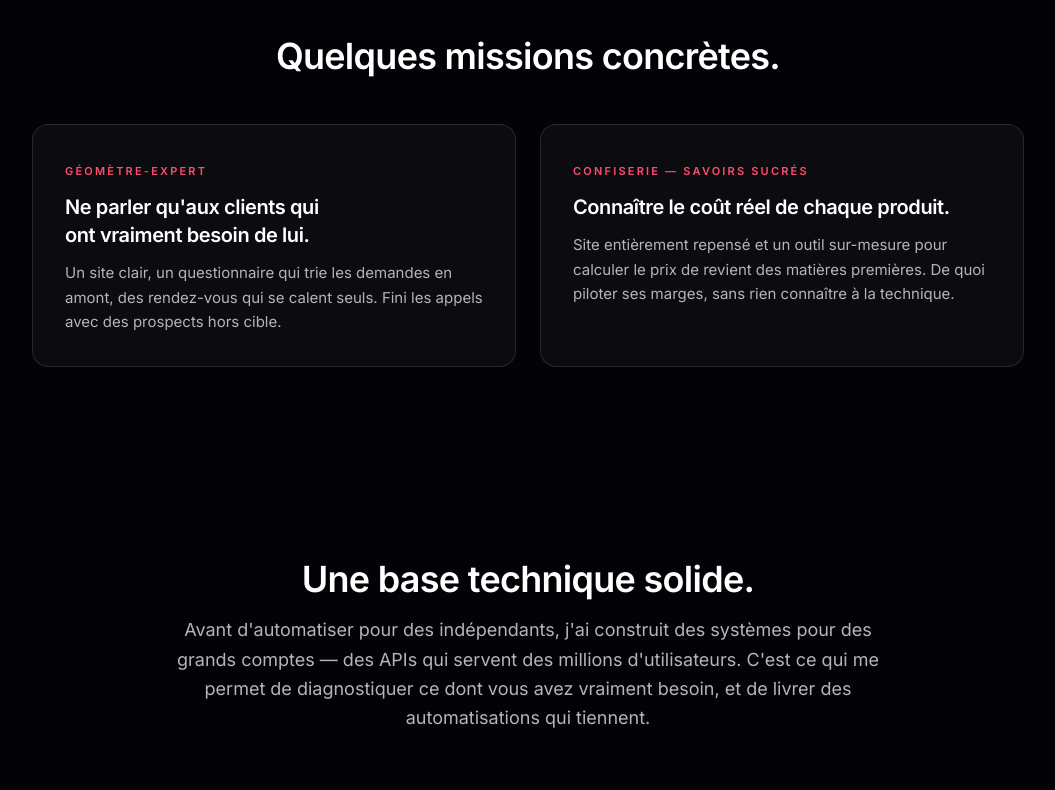
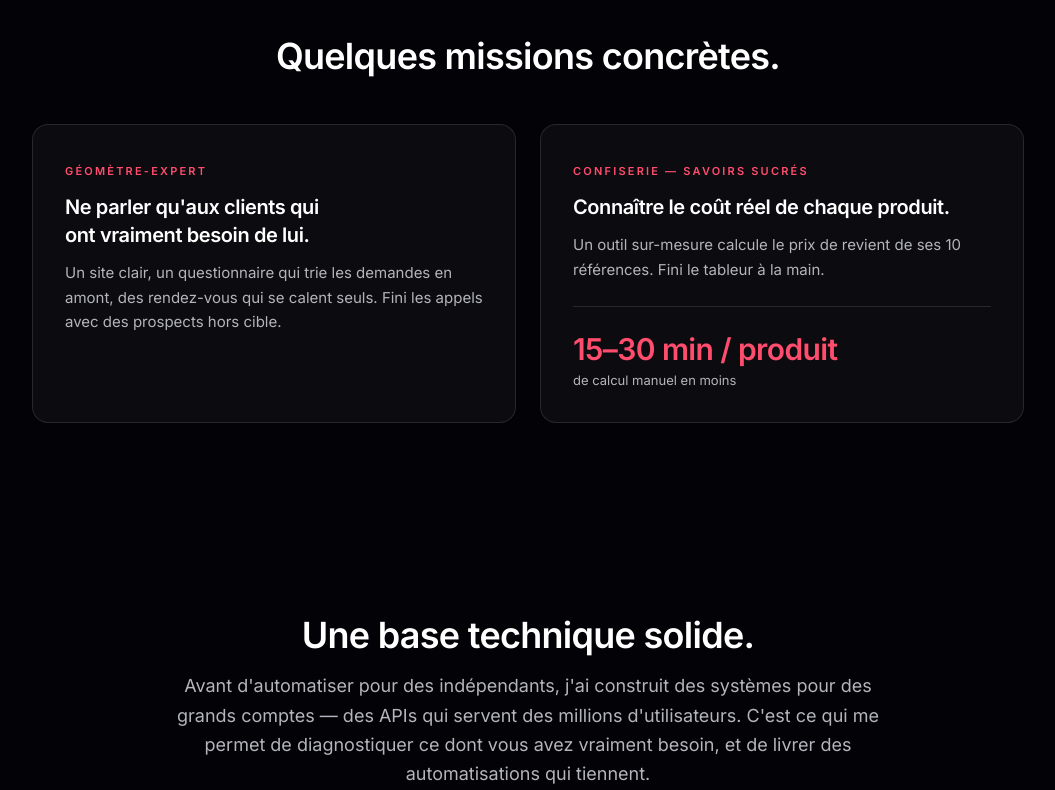
Before and after one commit to GuillaumeOcculy/appvise_consulting, a Next.js app: page / in a window 1280 px wide. Shown: the part 3680-4470 px from the top of the page, without its empty margins (112-1167 px from the left). Built offline with nearby package versions, Linux system fonts and the light colour scheme; no server answers.

Commit message:
Ajoute un chiffre cle sur la carte Savoirs Sucres

```diff
--- a/src/components/sections/CaseStudyCards.tsx
+++ b/src/components/sections/CaseStudyCards.tsx
@@ -7,7 +7,11 @@ const missions = [
   {
     label: 'Confiserie — Savoirs Sucrés',
     title: 'Connaître le coût réel de chaque produit.',
-    body: 'Site entièrement repensé et un outil sur-mesure pour calculer le prix de revient des matières premières. De quoi piloter ses marges, sans rien connaître à la technique.',
+    body: 'Un outil sur-mesure calcule le prix de revient de ses 10 références. Fini le tableur à la main.',
+    stat: {
+      value: '15–30 min / produit',
+      caption: 'de calcul manuel en moins',
+    },
   },
 ]
 
@@ -29,6 +33,14 @@ export default function CaseStudyCards() {
               </span>
               <h3 className="font-heading font-semibold text-xl mt-3">{m.title}</h3>
               <p className="text-text-muted text-[15px] leading-relaxed mt-3">{m.body}</p>
+              {m.stat && (
+                <div className="mt-6 pt-6 border-t border-border">
+                  <p className="font-heading font-semibold text-primary text-2xl md:text-3xl tracking-[-0.02em]">
+                    {m.stat.value}
+                  </p>
+                  <p className="text-text-muted text-[13px] mt-1">{m.stat.caption}</p>
+                </div>
+              )}
             </div>
           ))}
         </div>
```
